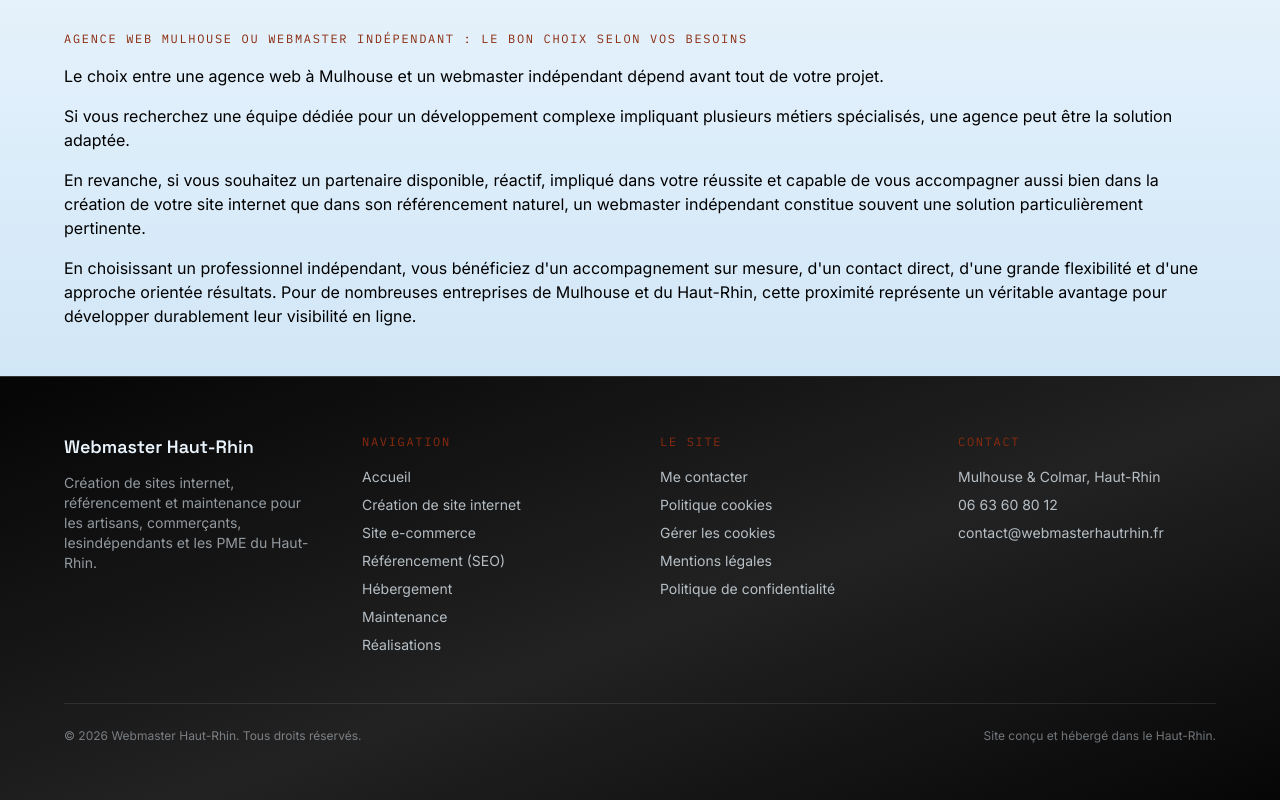
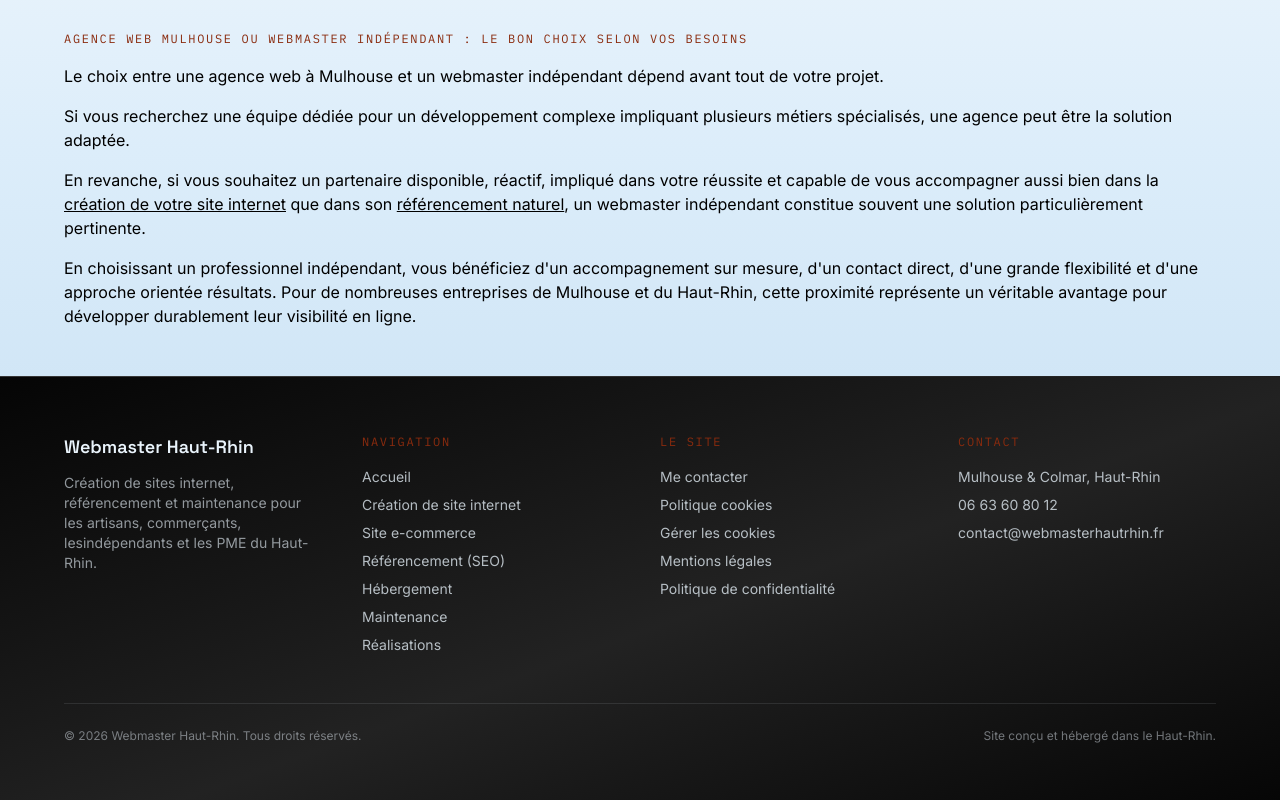
Before and after one commit to WebaHR/webmasterhautrhin.fr, a Next.js app: page /agence-web-mulhouse in a window 1280 px wide. Shown: the part 1809-2609 px from the top of the page. Built offline with nearby package versions, Linux system fonts and the light colour scheme.

Commit message:
Update text with links for services offered

```diff
--- a/app/agence-web-mulhouse/page.tsx
+++ b/app/agence-web-mulhouse/page.tsx
@@ -318,8 +318,16 @@ export default function AgenceWebMulhouse() {
         <p>
           En revanche, si vous souhaitez un partenaire disponible, réactif,
           impliqué dans votre réussite et capable de vous accompagner aussi bien
-          dans la création de votre site internet que dans son référencement
-          naturel, un webmaster indépendant constitue souvent une solution
+          dans la {" "}
+<Link
+  href="/creation-site-internet"
+  className="text-primary underline hover:no-underline"
+>création de votre site internet</Link>{" "} que dans son {" "}
+<Link
+  href="/referencement-naturel"
+  className="text-primary underline hover:no-underline"
+>référencement
+          naturel</Link>, un webmaster indépendant constitue souvent une solution
           particulièrement pertinente.
         </p>
 
```
